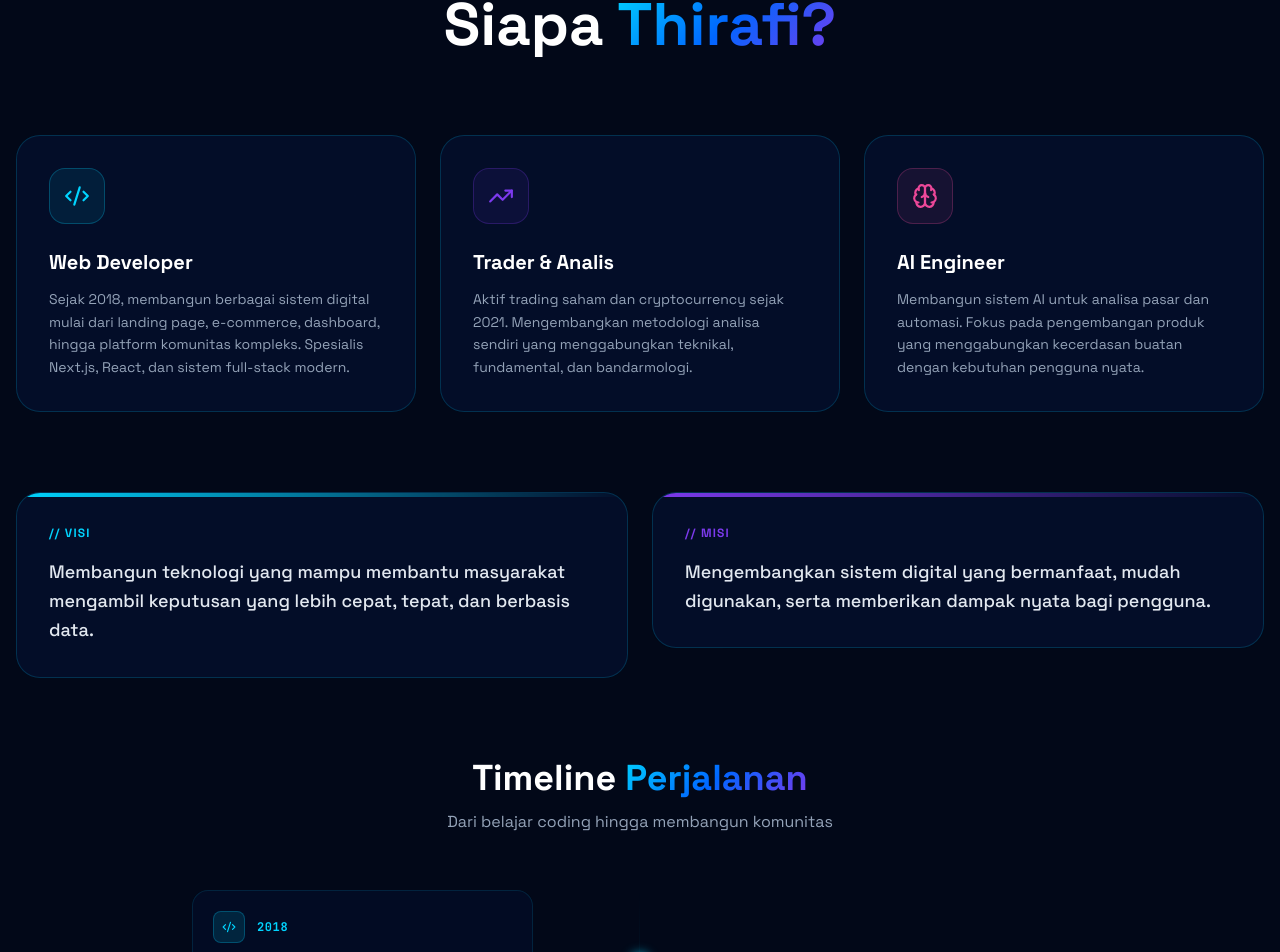
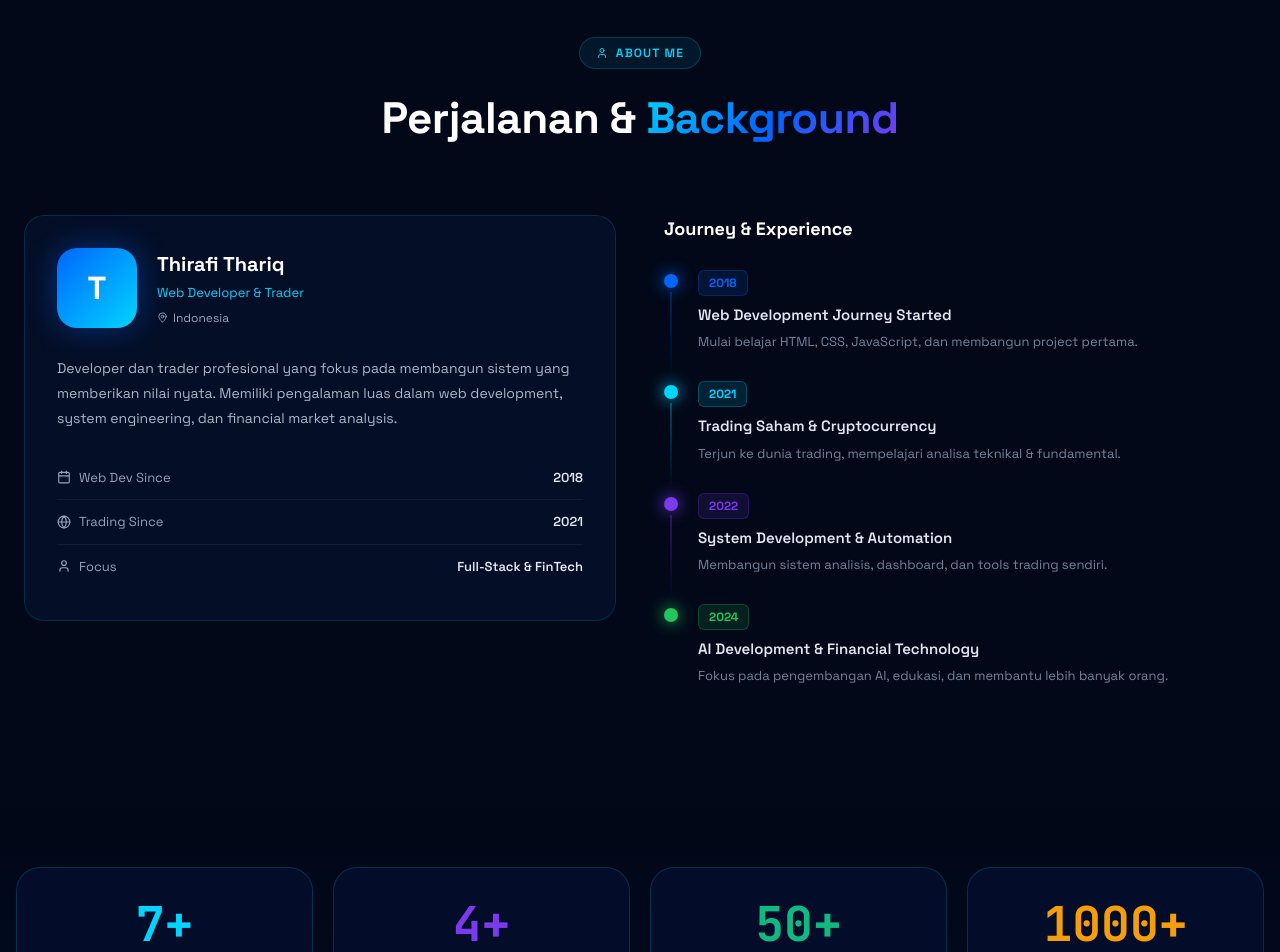
Before and after one commit to pediaboy/portofoliothoriq, a Next.js app: page / in a window 1280 px wide. Shown: the part 1065-2017 px from the top of the page. Built offline with nearby package versions, Linux system fonts and the light colour scheme.

Commit message:
redesign: premium dark blue SaaS portfolio UI

```diff
--- a/app/sections/AboutSection.tsx
+++ b/app/sections/AboutSection.tsx
@@ -1,113 +1,107 @@
 'use client'
-import { useRef } from 'react'
-import { motion, useInView } from 'framer-motion'
-import { Code2, TrendingUp, Brain, Rocket } from 'lucide-react'
+import { useEffect, useRef, useState } from 'react'
+import { User, MapPin, Calendar, Globe } from 'lucide-react'
 
-function FadeIn({ children, delay = 0, className = '' }: { children: React.ReactNode; delay?: number; className?: string }) {
-  const ref = useRef(null)
-  const inView = useInView(ref, { once: true, amount: 0.1 })
-  return (
-    <motion.div ref={ref} initial={{ opacity: 0, y: 40 }} animate={inView ? { opacity: 1, y: 0 } : {}}
-      transition={{ duration: 0.7, delay, ease: [0.22,1,0.36,1] }} className={className}>
-      {children}
-    </motion.div>
-  )
+function useReveal() {
+  const ref = useRef<HTMLDivElement>(null)
+  const [visible, setVisible] = useState(false)
+  useEffect(() => {
+    const obs = new IntersectionObserver(([e]) => { if (e.isIntersecting) { setVisible(true); obs.disconnect() } }, { threshold: 0.15 })
+    if (ref.current) obs.observe(ref.current)
+    return () => obs.disconnect()
+  }, [])
+  return { ref, visible }
 }
 
-const timeline = [
-  { year: '2018', icon: Code2, title: 'Memulai Web Development', desc: 'Mulai belajar HTML, CSS, JavaScript. Membangun fondasi programming yang kuat.', color: '#00d4ff' },
-  { year: '2019', icon: Code2, title: 'Project Pertama', desc: 'Membangun project web pertama. Mulai mengeksplorasi framework modern.', color: '#00d4ff' },
-  { year: '2020', icon: Rocket, title: 'Freelance & Automation', desc: 'Aktif freelance development dan mulai membangun sistem automasi.', color: '#0066ff' },
-  { year: '2021', icon: TrendingUp, title: 'Masuk Dunia Trading', desc: 'Memulai perjalanan sebagai trader saham dan cryptocurrency.', color: '#7c3aed' },
-  { year: '2022', icon: TrendingUp, title: 'Sistem Analisa Pasar', desc: 'Membangun berbagai sistem untuk analisa teknikal dan fundamental pasar.', color: '#7c3aed' },
-  { year: '2023', icon: Brain, title: 'Fokus AI & Data', desc: 'Mendalami artificial intelligence, machine learning, dan data analysis.', color: '#ec4899' },
-  { year: '2024', icon: Rocket, title: 'Komunitas & Platform', desc: 'Membangun komunitas trader dan platform finansial untuk masyarakat.', color: '#10b981' },
-  { year: '2025 — Now', icon: Brain, title: 'RITEL COMMUNITY AI', desc: 'Pengembangan AI untuk analisa saham dan platform finansial komunitas.', color: '#ffd700' },
+const timelineItems = [
+  { year: '2018', title: 'Web Development Journey Started', desc: 'Mulai belajar HTML, CSS, JavaScript, dan membangun project pertama.', color: '#0066ff' },
+  { year: '2021', title: 'Trading Saham & Cryptocurrency', desc: 'Terjun ke dunia trading, mempelajari analisa teknikal & fundamental.', color: '#00d4ff' },
+  { year: '2022', title: 'System Development & Automation', desc: 'Membangun sistem analisis, dashboard, dan tools trading sendiri.', color: '#7c3aed' },
+  { year: '2024', title: 'AI Development & Financial Technology', desc: 'Fokus pada pengembangan AI, edukasi, dan membantu lebih banyak orang.', color: '#22c55e' },
 ]
 
 export default function AboutSection() {
+  const { ref, visible } = useReveal()
+
   return (
-    <section id="about" className="relative section-padding overflow-hidden">
-      <div className="max-w-7xl mx-auto px-4">
-        <FadeIn className="text-center mb-20">
-          <div className="inline-flex items-center gap-2 glass px-4 py-2 rounded-full mb-6">
-            <div className="w-2 h-2 rounded-full" style={{ background: '#00d4ff' }} />
-            <span className="text-xs text-slate-400 tracking-widest uppercase">About</span>
+    <section id="about" ref={ref} style={{ padding: '100px 24px', position: 'relative' }}>
+      <div style={{ maxWidth: 1280, margin: '0 auto' }}>
+        {/* Header */}
+        <div style={{ textAlign: 'center', marginBottom: 64, opacity: visible ? 1 : 0, transform: visible ? 'none' : 'translateY(24px)', transition: 'all 0.7s ease' }}>
+          <div className="section-label" style={{ justifyContent: 'center', display: 'inline-flex' }}>
+            <User size={12} /> About Me
           </div>
-          <h2 className="text-4xl sm:text-5xl lg:text-6xl font-black text-white mb-6">
-            Siapa <span className="gradient-text">Thirafi?</span>
+          <h2 style={{ fontSize: 'clamp(28px,4vw,44px)', fontWeight: 800, color: '#fff', letterSpacing: '-0.5px' }}>
+            Perjalanan & <span className="gradient-text">Background</span>
           </h2>
-        </FadeIn>
-
-        <div className="grid grid-cols-1 lg:grid-cols-3 gap-6 mb-20">
-          {[
-            { icon: Code2, title: 'Web Developer', color: '#00d4ff', desc: 'Sejak 2018, membangun berbagai sistem digital mulai dari landing page, e-commerce, dashboard, hingga platform komunitas kompleks. Spesialis Next.js, React, dan sistem full-stack modern.' },
-            { icon: TrendingUp, title: 'Trader & Analis', color: '#7c3aed', desc: 'Aktif trading saham dan cryptocurrency sejak 2021. Mengembangkan metodologi analisa sendiri yang menggabungkan teknikal, fundamental, dan bandarmologi.' },
-            { icon: Brain, title: 'AI Engineer', color: '#ec4899', desc: 'Membangun sistem AI untuk analisa pasar dan automasi. Fokus pada pengembangan produk yang menggabungkan kecerdasan buatan dengan kebutuhan pengguna nyata.' },
-          ].map((card, i) => (
-            <FadeIn key={card.title} delay={i * 0.1}>
-              <div className="glass-strong rounded-3xl p-8 neon-border h-full group hover:scale-[1.02] transition-transform duration-300">
-                <div className="w-14 h-14 rounded-2xl flex items-center justify-center mb-6"
-                  style={{ background: `${card.color}15`, border: `1px solid ${card.color}40` }}>
-                  <card.icon size={26} style={{ color: card.color }} />
-                </div>
-                <h3 className="text-xl font-bold text-white mb-3">{card.title}</h3>
-                <p className="text-slate-400 text-sm leading-relaxed">{card.desc}</p>
-              </div>
-            </FadeIn>
-          ))}
         </div>
 
-        <div className="grid grid-cols-1 md:grid-cols-2 gap-6 mb-20">
-          {[
-            { label: 'VISI', color: '#00d4ff', text: 'Membangun teknologi yang mampu membantu masyarakat mengambil keputusan yang lebih cepat, tepat, dan berbasis data.' },
-            { label: 'MISI', color: '#7c3aed', text: 'Mengembangkan sistem digital yang bermanfaat, mudah digunakan, serta memberikan dampak nyata bagi pengguna.' },
-          ].map((vm, i) => (
-            <FadeIn key={vm.label} delay={i * 0.15}>
-              <div className="glass-strong rounded-3xl p-8 neon-border relative overflow-hidden">
-                <div className="absolute top-0 left-0 w-full h-1 rounded-t-3xl"
-                  style={{ background: `linear-gradient(90deg, ${vm.color}, transparent)` }} />
-                <span className="text-xs font-black tracking-widest mb-4 block" style={{ color: vm.color }}>// {vm.label}</span>
-                <p className="text-slate-200 text-lg leading-relaxed font-medium">{vm.text}</p>
-              </div>
-            </FadeIn>
-          ))}
-        </div>
-
-        <FadeIn>
-          <div className="text-center mb-14" id="timeline">
-            <h3 className="text-3xl sm:text-4xl font-black text-white mb-3">Timeline <span className="gradient-text">Perjalanan</span></h3>
-            <p className="text-slate-400">Dari belajar coding hingga membangun komunitas</p>
-          </div>
-        </FadeIn>
-
-        <div className="relative max-w-4xl mx-auto">
-          <div className="absolute left-4 md:left-1/2 top-0 bottom-0 w-px md:-translate-x-px"
-            style={{ background: 'linear-gradient(180deg, transparent, rgba(0,212,255,0.4), transparent)' }} />
-          {timeline.map((item, i) => (
-            <FadeIn key={item.year} delay={i * 0.08}>
-              <div className={`relative flex gap-6 mb-8 ${i % 2 === 0 ? 'md:flex-row' : 'md:flex-row-reverse'} items-center`}>
-                <div className="absolute left-4 md:left-1/2 w-4 h-4 rounded-full -translate-x-1/2 z-10"
-                  style={{ background: item.color, boxShadow: `0 0 12px ${item.color}` }} />
-                <div className={`ml-12 md:ml-0 md:w-5/12 ${i % 2 === 0 ? 'md:mr-auto md:pr-8' : 'md:ml-auto md:pl-8'}`}>
-                  <div className="glass rounded-2xl p-5 neon-border hover:scale-[1.02] transition-transform duration-200">
-                    <div className="flex items-center gap-3 mb-2">
-                      <div className="w-8 h-8 rounded-lg flex items-center justify-center"
-                        style={{ background: `${item.color}20`, border: `1px solid ${item.color}40` }}>
-                        <item.icon size={14} style={{ color: item.color }} />
-                      </div>
-                      <span className="text-xs font-bold tracking-wider" style={{ color: item.color, fontFamily: 'JetBrains Mono, monospace' }}>{item.year}</span>
-                    </div>
-                    <h4 className="font-bold text-white text-sm mb-1">{item.title}</h4>
-                    <p className="text-slate-400 text-xs leading-relaxed">{item.desc}</p>
+        <div style={{ display: 'grid', gridTemplateColumns: '1fr 1fr', gap: 48, alignItems: 'start' }} className="about-grid">
+          {/* LEFT — Profile card */}
+          <div style={{ opacity: visible ? 1 : 0, transform: visible ? 'none' : 'translateX(-30px)', transition: 'all 0.8s ease 0.1s' }}>
+            <div style={{ background: 'rgba(7,20,51,0.6)', border: '1px solid rgba(0,212,255,0.15)', borderRadius: 20, padding: 32, backdropFilter: 'blur(24px)' }}>
+              {/* Avatar */}
+              <div style={{ display: 'flex', alignItems: 'center', gap: 20, marginBottom: 28 }}>
+                <div style={{
+                  width: 80, height: 80, borderRadius: 20,
+                  background: 'linear-gradient(135deg, #0066ff, #00d4ff)',
+                  display: 'flex', alignItems: 'center', justifyContent: 'center',
+                  fontSize: 32, fontWeight: 900, color: '#fff',
+                  boxShadow: '0 0 30px rgba(0,102,255,0.4)',
+                  flexShrink: 0,
+                }}>T</div>
+                <div>
+                  <div style={{ fontSize: 20, fontWeight: 700, color: '#fff' }}>Thirafi Thariq</div>
+                  <div style={{ fontSize: 13, color: '#00d4ff', marginTop: 4 }}>Web Developer & Trader</div>
+                  <div style={{ display: 'flex', alignItems: 'center', gap: 5, marginTop: 6, fontSize: 12, color: '#94a3b8' }}>
+                    <MapPin size={11} /> Indonesia
                   </div>
                 </div>
-                <div className="hidden md:block md:w-5/12" />
               </div>
-            </FadeIn>
-          ))}
+
+              <p style={{ fontSize: 14, lineHeight: 1.8, color: 'rgba(203,213,225,0.85)', marginBottom: 24 }}>
+                Developer dan trader profesional yang fokus pada membangun sistem yang memberikan nilai nyata. Memiliki pengalaman luas dalam web development, system engineering, dan financial market analysis.
+              </p>
+
+              {[
+                { icon: <Calendar size={14} />, label: 'Web Dev Since', val: '2018' },
+                { icon: <Globe size={14} />, label: 'Trading Since', val: '2021' },
+                { icon: <User size={14} />, label: 'Focus', val: 'Full-Stack & FinTech' },
+              ].map((item, i) => (
+                <div key={i} style={{ display: 'flex', alignItems: 'center', justifyContent: 'space-between', padding: '12px 0', borderBottom: i < 2 ? '1px solid rgba(255,255,255,0.06)' : 'none' }}>
+                  <div style={{ display: 'flex', alignItems: 'center', gap: 8, color: '#94a3b8', fontSize: 13 }}>{item.icon}{item.label}</div>
+                  <div style={{ fontSize: 13, fontWeight: 600, color: '#e2e8f0' }}>{item.val}</div>
+                </div>
+              ))}
+            </div>
+          </div>
+
+          {/* RIGHT — Timeline */}
+          <div style={{ opacity: visible ? 1 : 0, transform: visible ? 'none' : 'translateX(30px)', transition: 'all 0.8s ease 0.2s' }}>
+            <h3 style={{ fontSize: 18, fontWeight: 700, color: '#fff', marginBottom: 28 }}>Journey & Experience</h3>
+            <div style={{ display: 'flex', flexDirection: 'column', gap: 0 }}>
+              {timelineItems.map((item, i) => (
+                <div key={i} style={{ display: 'flex', gap: 20, position: 'relative' }}>
+                  {/* Line */}
+                  <div style={{ display: 'flex', flexDirection: 'column', alignItems: 'center', flexShrink: 0 }}>
+                    <div style={{ width: 14, height: 14, borderRadius: '50%', background: item.color, boxShadow: `0 0 16px ${item.color}`, marginTop: 4, flexShrink: 0 }} />
+                    {i < timelineItems.length - 1 && (
+                      <div style={{ width: 2, flex: 1, minHeight: 50, background: `linear-gradient(180deg, ${item.color}50, transparent)`, margin: '4px 0' }} />
+                    )}
+                  </div>
+                  {/* Content */}
+                  <div style={{ paddingBottom: i < timelineItems.length - 1 ? 28 : 0 }}>
+                    <span style={{ background: `${item.color}20`, border: `1px solid ${item.color}40`, borderRadius: 6, padding: '3px 10px', fontSize: 12, fontWeight: 700, color: item.color, display: 'inline-block', marginBottom: 8 }}>{item.year}</span>
+                    <div style={{ fontSize: 15, fontWeight: 600, color: '#e2e8f0', marginBottom: 6 }}>{item.title}</div>
+                    <div style={{ fontSize: 13, color: 'rgba(148,163,184,0.8)', lineHeight: 1.6 }}>{item.desc}</div>
+                  </div>
+                </div>
+              ))}
+            </div>
+          </div>
         </div>
       </div>
+      <style>{`@media(max-width:768px){.about-grid{grid-template-columns:1fr!important}}`}</style>
     </section>
   )
 }
```
